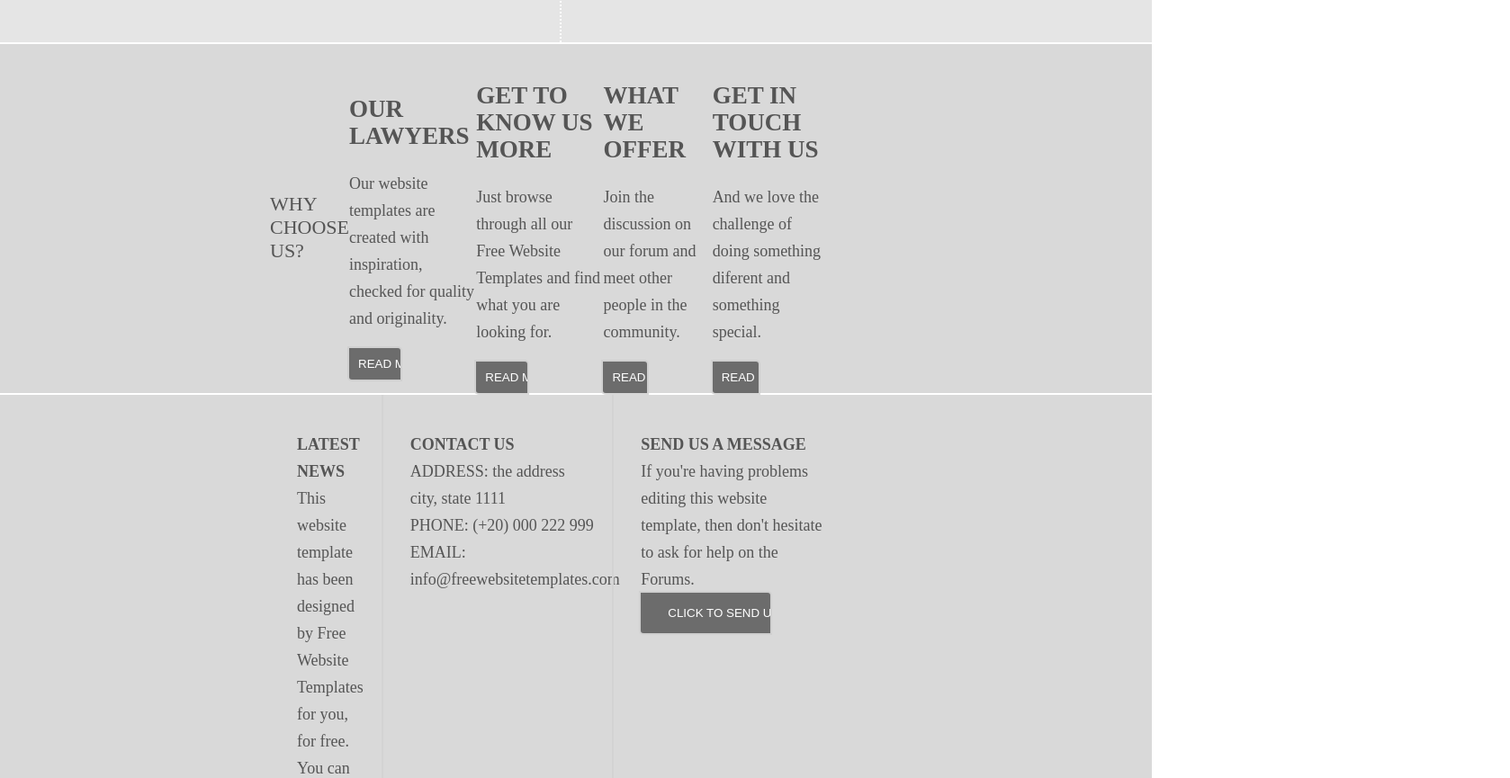
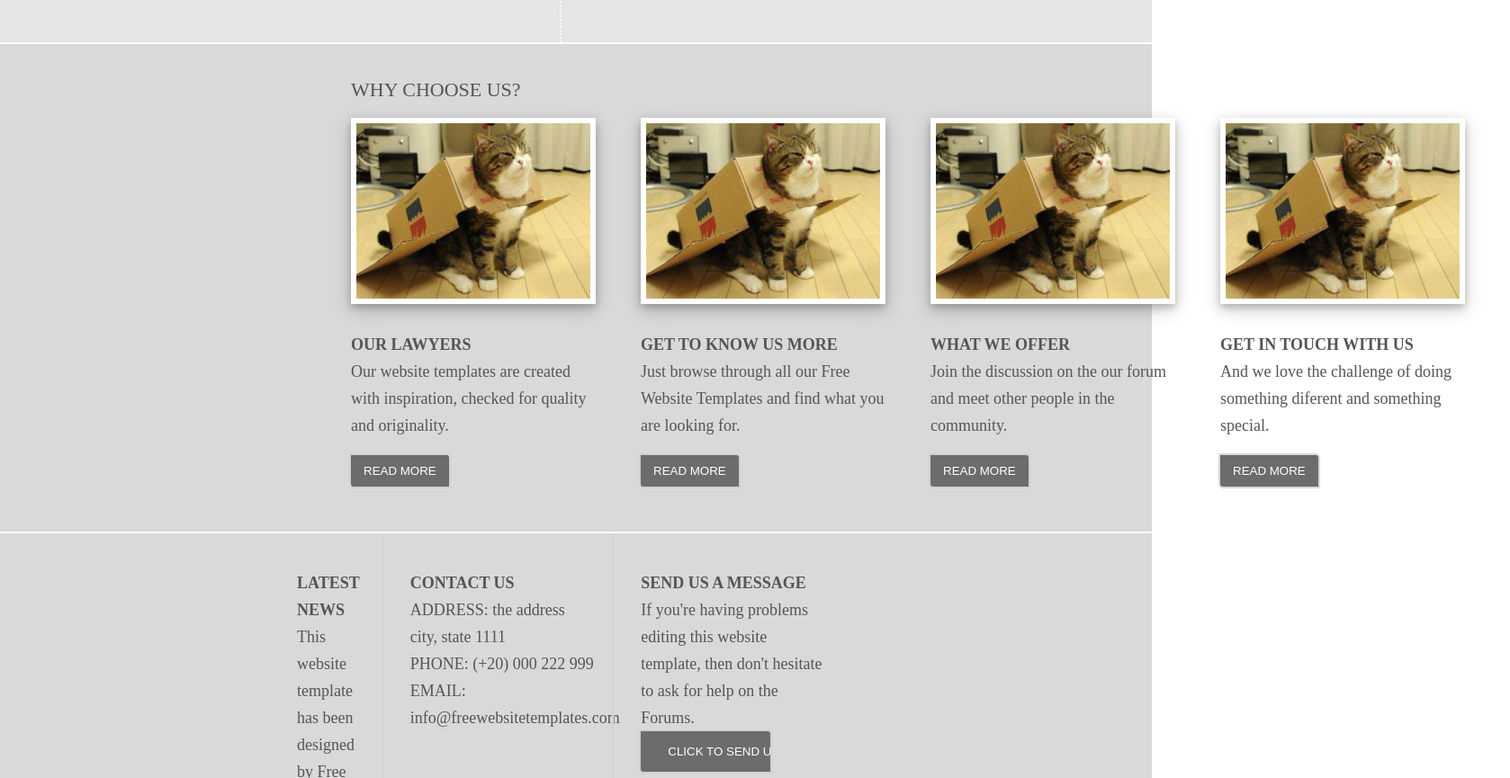
Before and after one commit to alexeylushchytski/lawfirm, a plain HTML site: page index.html in a window 1280 px wide. Shown: the part 1055-1920 px from the top of the page at 90% size, 1678 px wide, since content can reach past the window. Drawn offline with Linux system fonts and the light colour scheme.

Commit message:
Fixed advantages section

```diff
--- a/index.html
+++ b/index.html
@@ -28,7 +28,7 @@
                 <h2 class="tagline__text">But we can set<br>everything straight.</h2>
             </article>
             <aside class="tagline__image">
-                <img src="images/family-large.jpg">
+                <img src="images/logo-image.jpg">
             </aside>
         </article>
     </section>
@@ -59,42 +59,43 @@
 
     <section class="advantages">
         <h1 class="advantages__header-text">WHY CHOOSE US?</h1>
-
+        <div class="advantages-container">
             <article class="advantages__item">
-            <img src="">
-            <h2>OUR LAWYERS</h2>
-            <p>Our website templates are
+                <img src="./images/advantages-1.jpg" class="advantages__image">
+                <h2 class="advantages__header">OUR LAWYERS</h2>
+                <p class="advantages__text">Our website templates are
                     created with inspiration, checked
                     for quality and originality.</p>
                 <input type="button" class="input-button" value="READ MORE"></input>
             </article>
 
             <article class="advantages__item">
-            <img src="">
-            <h2>GET TO KNOW US MORE</h2>
-            <p>Just browse through all our Free
+                <img src="./images/advantages-1.jpg" class="advantages__image">
+                <h2 class="advantages__header">GET TO KNOW US MORE</h2>
+                <p class="advantages__text">Just browse through all our Free
                     Website Templates and find what
                     you are looking for.</p>
                 <input type="button" class="input-button" value="READ MORE"></input>
             </article>
 
             <article class="advantages__item">
-            <img src="">
-            <h2>WHAT WE OFFER</h2>
-            <p>Join the discussion on our forum
+                <img src="./images/advantages-1.jpg" class="advantages__image">
+                <h2 class="advantages__header">WHAT WE OFFER</h2>
+                <p class="advantages__text">Join the discussion on the our forum
                     and meet other people in the
                     community.</p>
                 <input type="button" class="input-button" value="READ MORE"></input>
             </article>
 
             <article class="advantages__item">
-            <img src="">
-            <h2>GET IN TOUCH WITH US</h2>
-            <p>And we love the challenge of
+                <img src="./images/advantages-1.jpg" class="advantages__image">
+                <h2 class="advantages__header">GET IN TOUCH WITH US</h2>
+                <p class="advantages__text">And we love the challenge of
                     doing something diferent and
                     something special.</p>
                 <input type="button" class="input-button" value="READ MORE"></input>
             </article>
+        </div>
     </section>
 
     <section class="contacts">
@@ -124,10 +125,10 @@
 
     <footer class="footer">
         <ul class="social">
-            <li class="social__item social__item_footer-facebook"><img src="images/facebook.png" height="20"/></li>
-            <li class="social__item social__item_footer-twitter"><img src="images/twitter.png" height="20"/></li>
-            <li class="social__item social__item_footer-google"><img src="images/google.png" height="20"/></li>
-            <li class="social__item social__item_footer-pinterest"><img src="images/p.png" height="20"/></li>
+            <li class="social__item social__item_footer-facebook"><img src="images/facebook.png" height="20" /></li>
+            <li class="social__item social__item_footer-twitter"><img src="images/twitter.png" height="20" /></li>
+            <li class="social__item social__item_footer-google"><img src="images/google.png" height="20" /></li>
+            <li class="social__item social__item_footer-pinterest"><img src="images/p.png" height="20" /></li>
         </ul>
         <p class="footer__copyright"> COPYRIGHT 2019 MANES WINCHESTER. ALL RIGHTS RESERVED.</p>
     </footer>
--- a/main.css
+++ b/main.css
@@ -125,29 +125,41 @@ h2.tagline__text {
 .advantages {
     background-color: rgb(217,217,217);
     margin-top: 2px;
+    padding: 20px 380px 0 390px;
+}
+
+.advantages-container {
     display: flex;
     flex-direction: row;
-    justify-content: space-between;
-    align-items: center;
-    padding: 20px 360px 0 300px;
+    justify-content: space-around;
+    align-items: flex-start;
 }
 
-.advantages > h1 {
-    margin: 0;
-    display: inline;
+.advantages__header {
+    margin: 30px 0 0 0;
+    font-size: 18px;
+}
+
+.advantages__text {
+    margin-top: 0;
 }
 
 .advantages__item {
-    margin:0;
+    display: flex;
+    flex-direction: column;
+    align-items: flex-start;
+    padding: 0 50px 50px 0;
+}
+
+.advantages__image {
+    width: 260px;
+    border: 6px solid white;
+    box-shadow: 0 4px 8px 0 rgba(0, 0, 0, 0.2), 0 6px 20px 0 rgba(0, 0, 0, 0.19);
 }
 
 .advantages__header-text {
     font: 22px "Times New Roman", Times, serif;
 }
-
-
-
-
 
 .contacts {
     background-color: rgb(217,217,217);
```
Also changed, not shown: images/advantages-1.jpg (added), images/logo-image.jpg (renamed from images/family-large.jpg). Lines whose indentation alone changed are shown as unchanged.
